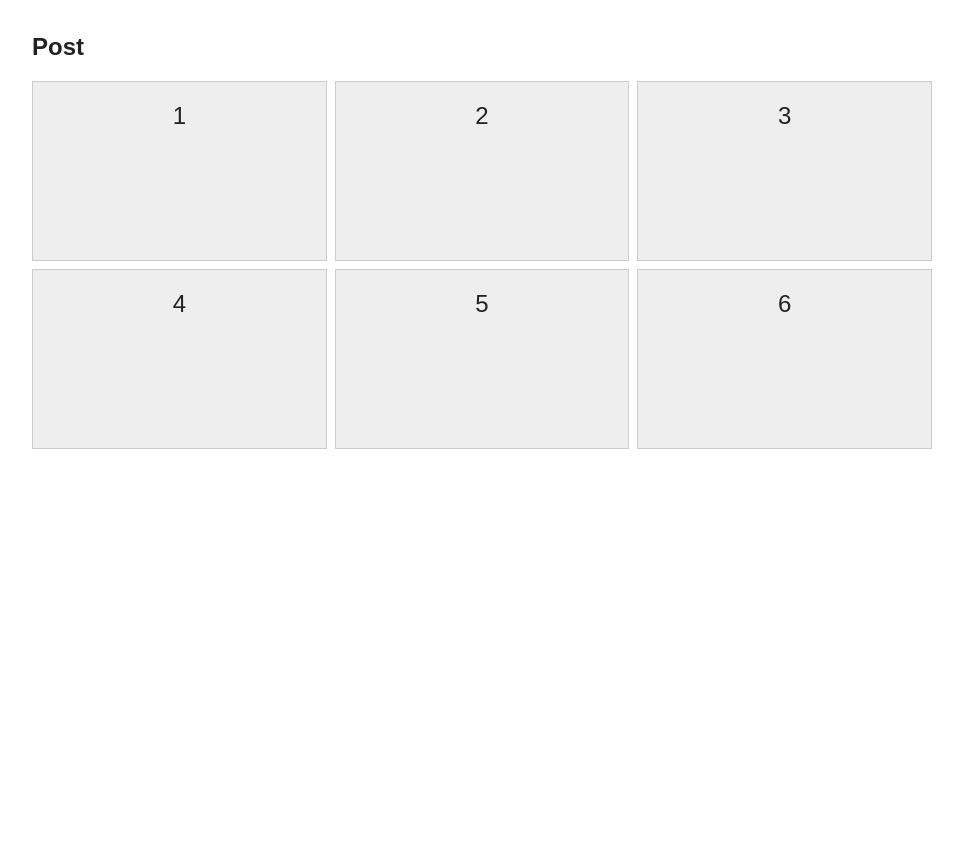
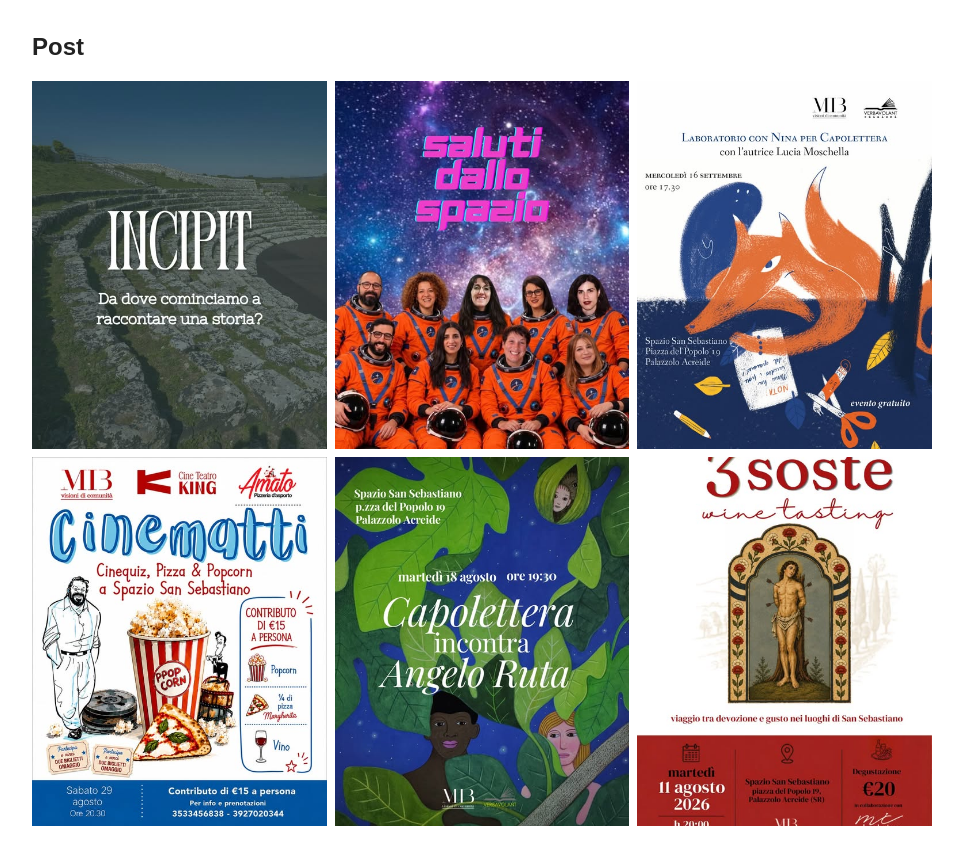
Before and after one commit to RaffaeleGallo/mediblei-css-grid, a plain HTML site: page index.html in a window 1280 px wide. Shown: the part 283-1148 px from the top of the page, without its empty margins (158-1121 px from the left). Before the commit the page ends 800 px from the top, so only its background shows below. Drawn offline with Linux system fonts and the light colour scheme.

Commit message:
sostituzione dei riquadri con foto e object-fit: cover

```diff
--- a/css/style.css
+++ b/css/style.css
@@ -43,12 +43,18 @@ body {
     margin-top: 16px;
 }
 
-/* Grid item: riquadri provvisori che diventeranno post con immagini. */
+/* Ogni post ha un formato verticale: 4 parti di larghezza e 5 di altezza. */
 .post {
-    min-height: 180px;
-    padding: 16px;
+    aspect-ratio: 4 / 5;
+    min-width: 0;
+    overflow: hidden;
     background-color: #eee;
-    border: 1px solid #ccc;
-    font-size: 24px;
-    text-align: center;
 }
+
+/* L'immagine riempie il post senza deformarsi: l'eccesso viene ritagliato. */
+.post img {
+    display: block;
+    width: 100%;
+    height: 100%;
+    object-fit: cover;
+}
--- a/index.html
+++ b/index.html
@@ -20,12 +20,24 @@
             <h2 id="posts-title">Post</h2>
             <!-- Solo i figli diretti di questo contenitore sono grid item. -->
             <div class="posts-grid">
-                <div class="post">1</div>
-                <div class="post">2</div>
-                <div class="post">3</div>
-                <div class="post">4</div>
-                <div class="post">5</div>
-                <div class="post">6</div>
+                <div class="post">
+                    <img src="img/incipit.jpg" alt="Teatro antico in pietra con il titolo Incipit">
+                </div>
+                <div class="post">
+                    <img src="img/saluti-dallo-spazio.jpg" alt="Fotomontaggio di gruppo in tute da astronauta: Saluti dallo spazio">
+                </div>
+                <div class="post">
+                    <img src="img/laboratorio-nina.jpg" alt="Locandina del laboratorio con Nina per Capolettera, con una volpe illustrata">
+                </div>
+                <div class="post">
+                    <img src="img/cinematti.jpg" alt="Locandina Cinematti con popcorn, pizza e pellicola cinematografica">
+                </div>
+                <div class="post">
+                    <img src="img/capolettera-angelo-ruta.jpg" alt="Locandina Capolettera incontra Angelo Ruta, con volti tra foglie verdi">
+                </div>
+                <div class="post">
+                    <img src="img/tre-soste.jpg" alt="Locandina 3 soste wine tasting con una raffigurazione di San Sebastiano">
+                </div>
             </div>
         </section>
     </main>
```
Also changed, not shown: img/capolettera-angelo-ruta.jpg (added), img/cinematti.jpg (added), img/incipit.jpg (added), img/laboratorio-nina.jpg (added), img/saluti-dallo-spazio.jpg (added), img/tre-soste.jpg (added), 1 other file.
